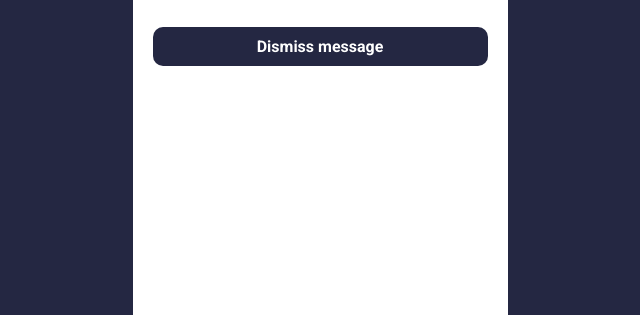
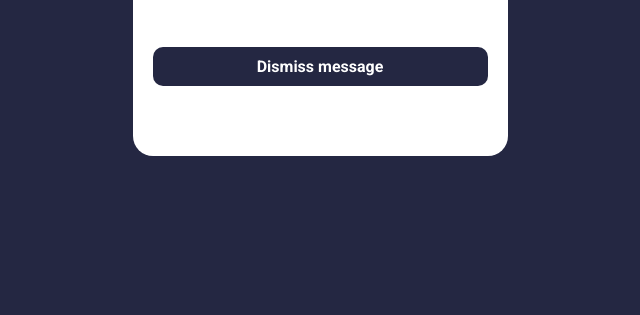
Before and after one commit to alexwags96/newsletter-signup-form-with-success-message-challenge, a plain HTML site: page succesSignUp.html in a window 1280 px wide. Shown: the part 485-800 px from the top of the page, without its empty margins (320-960 px from the left). Drawn offline with Linux system fonts and the light colour scheme.

Commit message:
Challenge Finish!

```diff
--- a/app.js
+++ b/app.js
@@ -15,7 +15,6 @@ form.addEventListener('submit',(e)=>{
         form.classList.add('success')
         form.submit();
     }
-    console.log(ValidateEmail(inputEmail));
 
 });
 
--- a/styles.css
+++ b/styles.css
@@ -141,6 +141,7 @@ button:hover{
 
 .sign-up-success{
     width: 375px;
+    padding-top: 100px;
     min-height: 100vh;
     display: flex;
     flex-direction: column;
@@ -161,6 +162,12 @@ button:hover{
     display: flex;
     justify-content: center;
     align-items: center;
+    margin-top: 40px;
+}
+
+.btn a:hover{
+    background: linear-gradient(to right, red, #f06d06);
+    box-shadow: 0 20px 10px rgba(219, 92, 7, 0.2) ;
 }
 .btn a{
     width: 100%;
@@ -195,7 +202,20 @@ button:hover{
         align-items: flex-start;
         border-radius: 20px;
         /* background: hsl(0, 0%, 100%); */
+
     }
+
+    .sign-up-success {
+        width: 375px;
+        padding: 30px;
+        min-height: 60vh;
+        display: flex;
+        flex-direction: column;
+        justify-content: center;
+        align-items: center;
+        background: hsl(0, 0%, 100%);
+        border-radius: 20px}
+
     .sign-up-image{
         border-radius: 20px;
         margin: 20px;
@@ -204,5 +224,9 @@ button:hover{
         margin-top: 50px;
     }
 
+    .btn a{
+        margin: 40px 20px ;
+    }
+
 
 }
```
